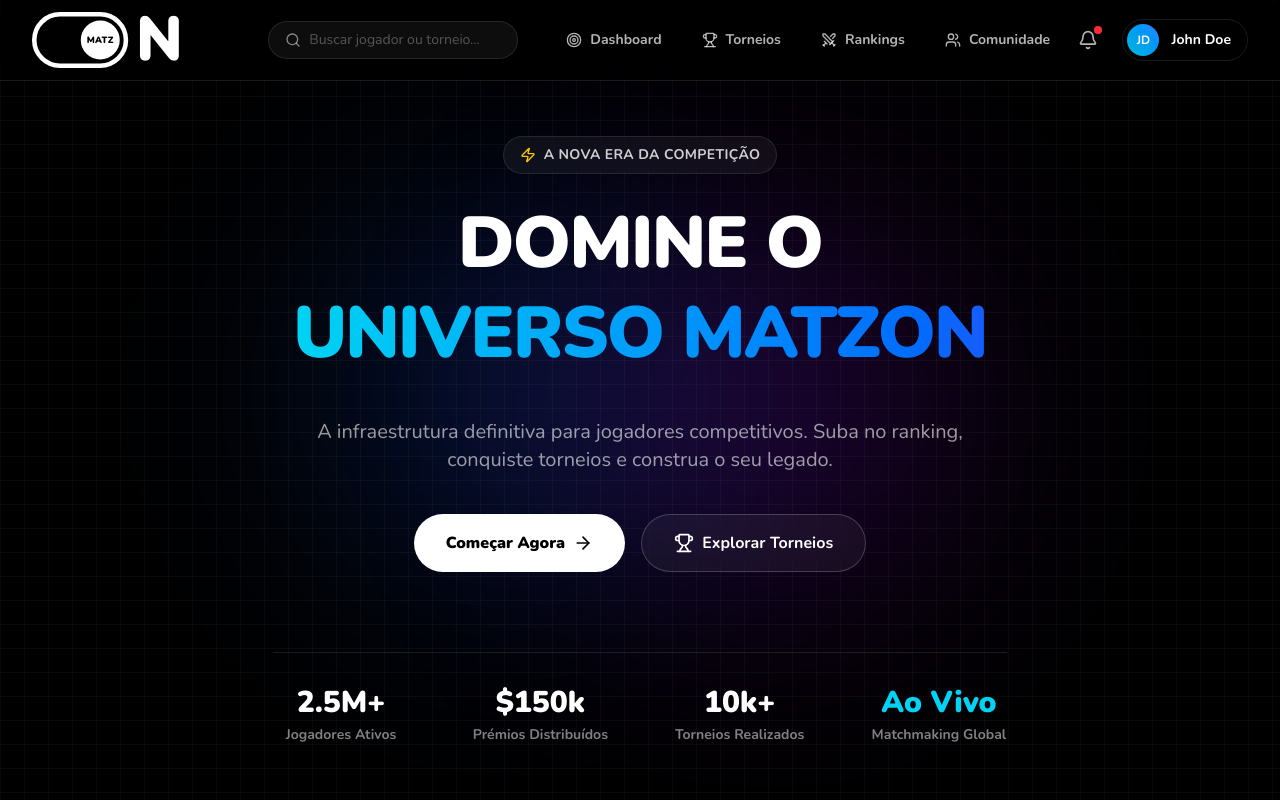
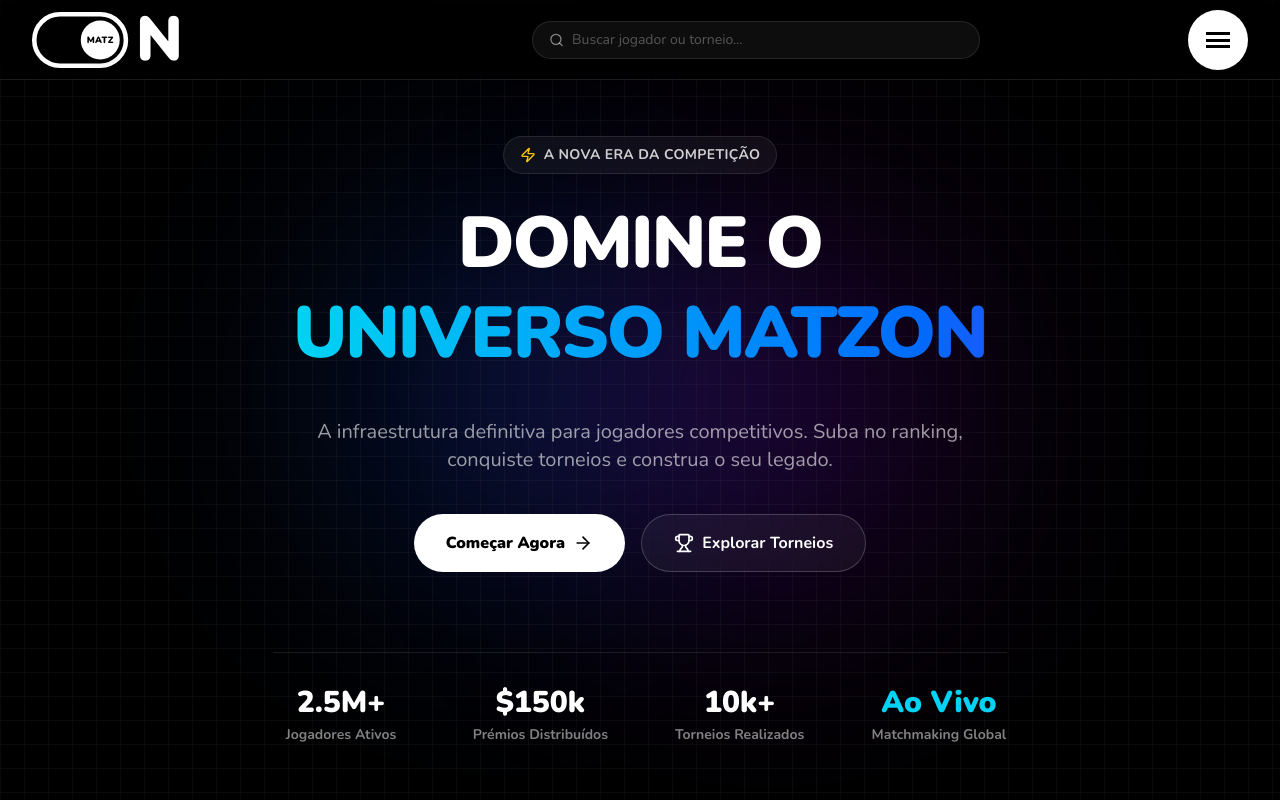
Before and after one commit to LURY-TMP/matzon-web-test, a Next.js app in the folder apps/web/: page / in a window 1280 px wide. Shown: the top 800 px of the page. Built offline with nearby package versions, Linux system fonts and the light colour scheme.

Commit message:
feat: menu hambúrguer flutuante com esferas em cascata

```diff
--- a/apps/web/src/components/layout/Navbar.tsx
+++ b/apps/web/src/components/layout/Navbar.tsx
@@ -2,7 +2,7 @@
 
 import React, { useState, useEffect } from 'react';
 import { motion, AnimatePresence } from 'framer-motion';
-import { Menu, X, Trophy, Swords, Users, Target, Search, Bell } from 'lucide-react';
+import { Trophy, Search, Home, LayoutGrid, User } from 'lucide-react';
 
 export function Navbar() {
   const [isOpen, setIsOpen] = useState(false);
@@ -16,17 +16,17 @@ export function Navbar() {
     }
   }, [isLightMode]);
 
-  const navItems = [
-    { name: 'Dashboard', icon: Target },
-    { name: 'Torneios', icon: Trophy },
-    { name: 'Rankings', icon: Swords },
-    { name: 'Comunidade', icon: Users },
+  const floatingMenuItems = [
+    { icon: Home, label: 'Início' },
+    { icon: LayoutGrid, label: 'Dashboard' },
+    { icon: Trophy, label: 'Torneios' },
+    { icon: User, label: 'Perfil' },
   ];
 
   return (
-    <nav className="fixed top-0 w-full z-50 bg-black/60 backdrop-blur-lg border-b border-white/10">
-      <div className="max-w-7xl mx-auto px-4 sm:px-6 lg:px-8">
-        <div className="flex items-center justify-between h-20">
+    <nav className="fixed top-0 w-full z-50 bg-black/60 backdrop-blur-lg border-b border-white/10 h-20">
+      <div className="max-w-7xl mx-auto px-4 sm:px-6 lg:px-8 h-full relative">
+        <div className="flex items-center justify-between h-full">
 
           <div className="scale-[0.55] sm:scale-[0.65] origin-left">
             <div className="flex items-center gap-[16px] relative" style={{ perspective: '1000px' }}>
@@ -35,14 +35,14 @@ export function Navbar() {
                 style={{ borderColor: isLightMode ? '#000' : '#FFF' }}
               >
                 <motion.div
-                  className="w-[60px] h-[60px] rounded-full flex justify-center items-center cursor-pointer z-20 pointer-events-auto"
+                  className="w-[60px] h-[60px] rounded-full flex justify-center items-center cursor-pointer z-20 pointer-events-auto shadow-lg"
                   style={{ backgroundColor: isLightMode ? '#000' : '#FFF' }}
                   animate={{ x: isLightMode ? 0 : 62 }}
                   transition={{ type: "spring", stiffness: 150, damping: 20 }}
                   onClick={() => setIsLightMode(!isLightMode)}
                 >
                   <span
-                    className="text-[14px] font-black tracking-[0.5px] select-none pointer-events-none"
+                    className="text-[14px] font-black tracking-[0.5px] select-none pointer-events-none transition-colors"
                     style={{ color: isLightMode ? '#FFF' : '#000' }}
                   >
                     MATZ
@@ -50,7 +50,7 @@ export function Navbar() {
                 </motion.div>
               </div>
               <motion.div
-                className="text-[95px] font-black leading-[0.8] -ml-1 select-none relative z-0 cursor-pointer hover:opacity-80"
+                className="text-[95px] font-black leading-[0.8] -ml-1 select-none relative z-0 cursor-pointer hover:opacity-80 transition-colors"
                 style={{ color: isLightMode ? '#000' : '#FFF', transformOrigin: 'center center' }}
                 animate={{ x: isLightMode ? -100 : 0, scale: isLightMode ? 0.70 : 1 }}
                 transition={{ type: "spring", stiffness: 150, damping: 20 }}
@@ -61,63 +61,63 @@ export function Navbar() {
             </div>
           </div>
 
-          <div className="hidden md:flex items-center gap-8">
-            <div className="flex items-center bg-white/5 rounded-full px-4 py-2 border border-white/10 hover:border-white/20 transition-colors focus-within:border-white/40">
+          <div className="hidden md:flex flex-1 justify-center px-8">
+            <div className="flex items-center bg-white/5 rounded-full px-4 py-2 border border-white/10 hover:border-white/20 transition-colors focus-within:border-white/40 w-full max-w-md">
               <Search className="w-4 h-4 text-white/50 mr-2" />
-              <input type="text" placeholder="Buscar jogador ou torneio..." className="bg-transparent border-none text-white text-sm focus:outline-none placeholder:text-white/30 w-48" />
-            </div>
-            <div className="flex gap-2">
-              {navItems.map((item) => (
-                <button key={item.name} className="flex items-center gap-2 px-4 py-2 rounded-full text-white/70 hover:text-white hover:bg-white/10 transition-all text-sm font-bold">
-                  <item.icon className="w-4 h-4" />
-                  {item.name}
-                </button>
-              ))}
+              <input type="text" placeholder="Buscar jogador ou torneio..." className="bg-transparent border-none text-white text-sm focus:outline-none placeholder:text-white/30 w-full" />
             </div>
           </div>
 
-          <div className="hidden md:flex items-center gap-4">
-            <button className="relative p-2 text-white/70 hover:text-white transition-colors">
-              <Bell className="w-5 h-5" />
-              <span className="absolute top-1 right-1 w-2 h-2 bg-red-500 rounded-full"></span>
-            </button>
-            <div className="flex items-center gap-3 cursor-pointer p-1 pr-4 rounded-full border border-white/10 hover:bg-white/5 transition-colors">
-              <div className="w-8 h-8 rounded-full bg-gradient-to-tr from-cyan-500 to-blue-500 flex items-center justify-center text-white font-bold text-xs">JD</div>
-              <span className="text-white text-sm font-bold">John Doe</span>
-            </div>
+          <div className="absolute top-[10px] right-4 sm:right-6 lg:right-8 z-[200] flex flex-col items-end">
+            <motion.div
+              onClick={() => setIsOpen(!isOpen)}
+              className="w-[60px] h-[60px] rounded-full flex justify-center items-center cursor-pointer shadow-xl transition-colors duration-500"
+              style={{ backgroundColor: isLightMode ? '#000' : '#FFF' }}
+              whileTap={{ scale: 0.9 }}
+            >
+              <div className="w-[24px] h-[24px] relative">
+                <motion.span
+                  animate={{ top: isOpen ? 10.5 : 4, rotate: isOpen ? 45 : 0 }}
+                  className="block w-full h-[3px] absolute left-0 transition-colors duration-500"
+                  style={{ backgroundColor: isLightMode ? '#FFF' : '#000' }}
+                />
+                <motion.span
+                  animate={{ opacity: isOpen ? 0 : 1, top: 10.5 }}
+                  className="block w-full h-[3px] absolute left-0 transition-colors duration-500"
+                  style={{ backgroundColor: isLightMode ? '#FFF' : '#000' }}
+                />
+                <motion.span
+                  animate={{ top: isOpen ? 10.5 : 17, rotate: isOpen ? -45 : 0 }}
+                  className="block w-full h-[3px] absolute left-0 transition-colors duration-500"
+                  style={{ backgroundColor: isLightMode ? '#FFF' : '#000' }}
+                />
+              </div>
+            </motion.div>
+
+            <AnimatePresence>
+              {isOpen && (
+                <motion.ul className="absolute top-[70px] right-0 flex flex-col gap-[10px] m-0 p-0 list-none">
+                  {floatingMenuItems.map((item, index) => (
+                    <motion.li
+                      key={item.label}
+                      initial={{ opacity: 0, y: -20, scale: 0.5 }}
+                      animate={{ opacity: 1, y: 0, scale: 1 }}
+                      exit={{ opacity: 0, y: -20, scale: 0.5 }}
+                      transition={{ delay: index * 0.1, type: "spring", stiffness: 260, damping: 20 }}
+                      className="w-[60px] h-[60px] rounded-full flex justify-center items-center cursor-pointer shadow-xl transition-transform hover:scale-110"
+                      style={{ backgroundColor: isLightMode ? '#000' : '#FFF' }}
+                      title={item.label}
+                    >
+                      <item.icon className="w-6 h-6 transition-colors duration-500" style={{ color: isLightMode ? '#FFF' : '#000' }} />
+                    </motion.li>
+                  ))}
+                </motion.ul>
+              )}
+            </AnimatePresence>
           </div>
 
-          <div className="md:hidden flex items-center">
-            <button onClick={() => setIsOpen(!isOpen)} className="text-white/70 hover:text-white p-2">
-              {isOpen ? <X className="w-6 h-6" /> : <Menu className="w-6 h-6" />}
-            </button>
-          </div>
         </div>
       </div>
-
-      <AnimatePresence>
-        {isOpen && (
-          <motion.div
-            initial={{ opacity: 0, y: -20 }}
-            animate={{ opacity: 1, y: 0 }}
-            exit={{ opacity: 0, y: -20 }}
-            className="md:hidden bg-black/95 border-b border-white/10 absolute w-full"
-          >
-            <div className="px-4 pt-2 pb-6 space-y-2">
-              <div className="flex items-center bg-white/5 rounded-full px-4 py-3 mb-4 border border-white/10">
-                <Search className="w-4 h-4 text-white/50 mr-2" />
-                <input type="text" placeholder="Buscar..." className="bg-transparent border-none text-white text-sm focus:outline-none w-full" />
-              </div>
-              {navItems.map((item) => (
-                <a key={item.name} href="#" className="flex items-center gap-3 px-4 py-3 rounded-xl text-white/70 hover:text-white hover:bg-white/10 font-bold">
-                  <item.icon className="w-5 h-5" />
-                  {item.name}
-                </a>
-              ))}
-            </div>
-          </motion.div>
-        )}
-      </AnimatePresence>
     </nav>
   );
 }
```
